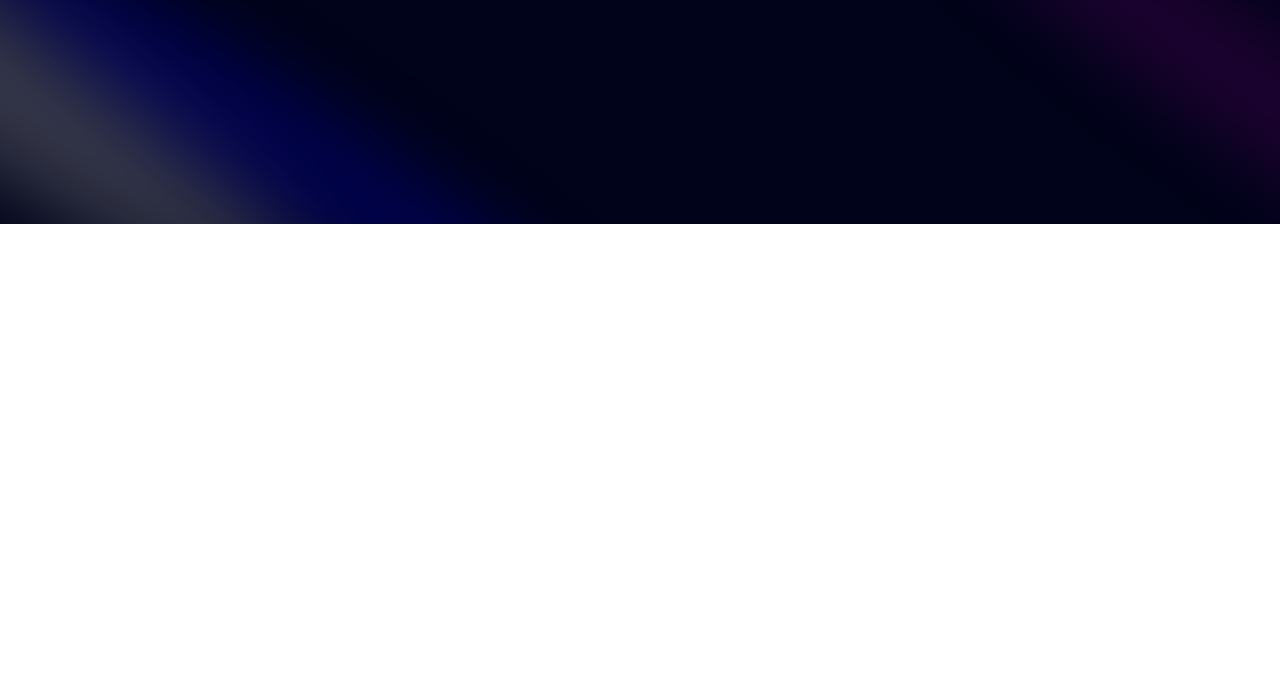
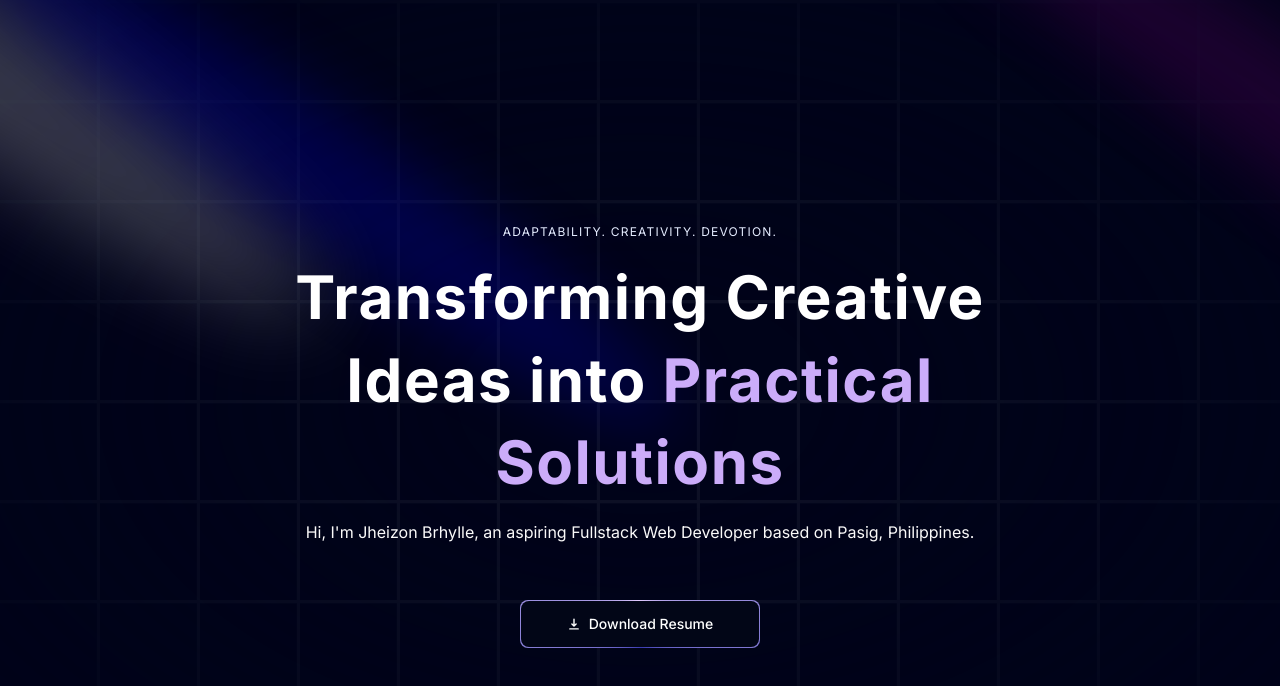
Before and after one commit to Brhylle/gm.dev_pf, a Next.js app: page / in a window 1280 px wide. Shown: the top 686 px of the page. Built offline with nearby package versions, Linux system fonts and the light colour scheme.

Commit message:
Installed next-themes for shad-cn stuffs and react-icons

```diff
--- a/app/layout.tsx
+++ b/app/layout.tsx
@@ -1,6 +1,7 @@
 import type { Metadata } from "next";
 import { Inter } from "next/font/google";
 import "./globals.css";
+import { ThemeProvider } from "@/components/theme-provider";
 
 const inter = Inter({ subsets: ["latin"] });
 
@@ -16,7 +17,16 @@
 }>) {
   return (
     <html lang="en">
-      <body className={inter.className}>{children}</body>
+      <body className={inter.className}>
+        <ThemeProvider
+          attribute="class"
+          defaultTheme="dark"
+          enableSystem
+          disableTransitionOnChange
+        >
+          {children}
+        </ThemeProvider>
+      </body>
     </html>
   );
 }
--- a/app/page.tsx
+++ b/app/page.tsx
@@ -1,10 +1,17 @@
 import Hero from "@/components/Hero";
+import { FloatingNav } from "@/components/ui/FloatingNav";
 import Image from "next/image";
+import { HiHome } from "react-icons/hi";
 
 export default function Home() {
   return (
     <main className="relative bg-black-100 flex justify-center items-center flex-col overflow-hidden mx-auto sm:px-10 px-5">
       <div className="hero-wrapper max-w-7xl w-full">
+        <FloatingNav
+          navItems={[
+            {name: 'Home', link: '/', icon: <HiHome />}
+          ]}
+        />
         <Hero/>
       </div>
     </main>
--- a/components/Hero.tsx
+++ b/components/Hero.tsx
@@ -1,14 +1,46 @@
+import MagicButton from './ui/MagicButton'
 import { Spotlight } from './ui/Spotlight'
+import { TextGenerateEffect } from './ui/TextGenerateEffect'
+import { HiDownload } from "react-icons/hi"
 
 const Hero = () => {
   return (
-    <div className="pb-20 pt-36">
+    <div className="background-wrapper pb-20 pt-36">
           <div className="spotlight-wrapper">
               <Spotlight className='-top-40 -left-10 md:-left-32 md:-top-20 h-screen' fill='white'/>
               <Spotlight className='top-10 left-full h-[80vh] w-[50vw]' fill='purple' />
               <Spotlight className='top-28 left-80 h-[80vh] w-[50vw]' fill='blue' />
 
           </div>
+          {/* The grid background */}
+              <div className="h-screen w-full dark:bg-black-100 bg-white  dark:bg-grid-white/[0.05] bg-grid-black/[0.2] flex items-center justify-center absolute top-0 left-0 ">
+                {/* Radial gradient for the container to give a faded look */}
+              <div className="absolute pointer-events-none inset-0 flex items-center justify-center dark:bg-black-100 bg-white [mask-image:radial-gradient(ellipse_at_center,transparent_20%,black)]"></div>
+          </div>
+          <div className="flex justify-center relative my-20 z-20">
+              <div className="max-w-[89vw md:max-w-2xl lg:max-w-[60vw] flex flex-col items-center justify-center">
+                  <h2 className="uppercase tracking-widest text-xs text-center text-blue-100 max-w-80">
+                      Adaptability. Creativity. Devotion.
+                  </h2>
+
+                  <TextGenerateEffect
+                      className='text-center text-[40px] md:text-5xl lg:text-6xl'
+                      words='Transforming Creative Ideas into Practical Solutions'
+                  />
+
+                  <p className="text-center mb-4">
+                      Hi, I&apos;m Jheizon Brhylle, an aspiring Fullstack Web Developer based on Pasig, Philippines.
+                  </p>
+
+                  <a href='#projects'>
+                      <MagicButton
+                          title="Download Resume"
+                          icon={<HiDownload />}
+                          position='left'
+                      />
+                  </a>
+              </div>
+          </div>
     </div>
   )
 }
--- /dev/null
+++ b/components/theme-provider.tsx
@@ -0,0 +1,11 @@
+"use client"
+
+import * as React from "react"
+import { ThemeProvider as NextThemesProvider } from "next-themes"
+
+export function ThemeProvider({
+  children,
+  ...props
+}: React.ComponentProps<typeof NextThemesProvider>) {
+  return <NextThemesProvider {...props}>{children}</NextThemesProvider>
+}
--- /dev/null
+++ b/components/ui/FloatingNav.tsx
@@ -0,0 +1,82 @@
+"use client";
+import React, { useState } from "react";
+import {
+  motion,
+  AnimatePresence,
+  useScroll,
+  useMotionValueEvent,
+} from "framer-motion";
+import { cn } from "@/lib/utils";
+import Link from "next/link";
+
+export const FloatingNav = ({
+  navItems,
+  className,
+}: {
+  navItems: {
+    name: string;
+    link: string;
+    icon?: JSX.Element;
+  }[];
+  className?: string;
+}) => {
+  const { scrollYProgress } = useScroll();
+
+  const [visible, setVisible] = useState(false);
+
+  useMotionValueEvent(scrollYProgress, "change", (current) => {
+    // Check if current is not undefined and is a number
+    if (typeof current === "number") {
+      let direction = current! - scrollYProgress.getPrevious()!;
+
+      if (scrollYProgress.get() < 0.05) {
+        setVisible(false);
+      } else {
+        if (direction < 0) {
+          setVisible(true);
+        } else {
+          setVisible(false);
+        }
+      }
+    }
+  });
+
+  return (
+    <AnimatePresence mode="wait">
+      <motion.div
+        initial={{
+          opacity: 1,
+          y: -100,
+        }}
+        animate={{
+          y: visible ? 0 : -100,
+          opacity: visible ? 1 : 0,
+        }}
+        transition={{
+          duration: 0.2,
+        }}
+        className={cn(
+          "flex max-w-fit  fixed top-10 inset-x-0 mx-auto border border-transparent dark:border-white/[0.2] rounded-full dark:bg-black bg-white shadow-[0px_2px_3px_-1px_rgba(0,0,0,0.1),0px_1px_0px_0px_rgba(25,28,33,0.02),0px_0px_0px_1px_rgba(25,28,33,0.08)] z-[5000] pr-2 pl-8 py-2  items-center justify-center space-x-4",
+          className
+        )}
+      >
+        {navItems.map((navItem: any, idx: number) => (
+          <Link
+            key={`link=${idx}`}
+            href={navItem.link}
+            className={cn(
+              "relative dark:text-neutral-50 items-center flex space-x-1 text-neutral-600 dark:hover:text-neutral-300 hover:text-neutral-500"
+            )}
+          >
+            <span className="block sm:hidden">{navItem.icon}</span>
+            <span className="hidden sm:block text-sm">{navItem.name}</span>
+          </Link>
+        ))}
+        <button className="border text-sm font-medium relative border-neutral-200 dark:border-white/[0.2] text-black dark:text-white px-4 py-2 rounded-full">
+          <span>Login</span>
+          <span className="absolute inset-x-0 w-1/2 mx-auto -bottom-px bg-gradient-to-r from-transparent via-blue-500 to-transparent  h-px" />
+        </button>
+      </motion.div>
+    </AnimatePresence>
+  );
+};
--- /dev/null
+++ b/components/ui/MagicButton.tsx
@@ -0,0 +1,23 @@
+import React from 'react'
+
+const MagicButton = ({
+    title, icon, position, handleClick, otherClasses
+}: {
+    title: string; icon: React.ReactNode, position: string; handleClick?: () => void; otherClasses?: string;
+}) => {
+  return (
+      <button className="relative inline-flex h-12 w-full overflow-hidden rounded-lg p-[1px] focus:outline-none md:w-60 md:mt-10">
+
+          <span className="absolute inset-[-1000%] animate-[spin_2s_linear_infinite] bg-[conic-gradient(from_90deg_at_50%_50%,#E2CBFF_0%,#393BB2_50%,#E2CBFF_100%)]" />
+
+
+          <span className={`inline-flex h-full w-full cursor-pointer items-center justify-center rounded-lg bg-slate-950 px-7 text-sm font-medium text-white backdrop-blur-3xl gap-2 ${otherClasses}`}>
+              {position === 'left' && icon}
+              {title}
+              {position === 'right' && icon}
+          </span>
+      </button>
+  )
+}
+
+export default MagicButton
--- /dev/null
+++ b/components/ui/TextGenerateEffect.tsx
@@ -0,0 +1,63 @@
+"use client";
+import { useEffect } from "react";
+import { motion, stagger, useAnimate } from "framer-motion";
+import { cn } from "@/lib/utils";
+
+export const TextGenerateEffect = ({
+  words,
+  className,
+  filter = true,
+  duration = 0.5,
+}: {
+  words: string;
+  className?: string;
+  filter?: boolean;
+  duration?: number;
+}) => {
+  const [scope, animate] = useAnimate();
+  let wordsArray = words.split(" ");
+  useEffect(() => {
+    animate(
+      "span",
+      {
+        opacity: 1,
+        filter: filter ? "blur(0px)" : "none",
+      },
+      {
+        duration: duration ? duration : 1,
+        delay: stagger(0.2),
+      }
+    );
+  }, [scope.current]);
+
+  const renderWords = () => {
+    return (
+      <motion.div ref={scope}>
+        {wordsArray.map((word, idx) => {
+          return (
+            <motion.span
+              key={word + idx}
+              // makes the experiences a purple text while retaining the latter default white
+              className={`${idx > 3 ? 'text-purple' : 'dark:text-white text-black' } opacity-0`}
+              style={{
+                filter: filter ? "blur(10px)" : "none",
+              }}
+            >
+              {word}{" "}
+            </motion.span>
+          );
+        })}
+      </motion.div>
+    );
+  };
+
+  return (
+    <div className={cn("font-bold", className)}>
+      <div className="my-4">
+        <div className=" dark:text-white text-black leading-snug tracking-wide">
+          {renderWords()}
+        </div>
+      </div>
+    </div>
+  );
+};
--- a/package.json
+++ b/package.json
@@ -14,8 +14,10 @@
     "mini-svg-data-uri": "^1.4.4",
     "motion": "^12.4.7",
     "next": "14.2.3",
+    "next-themes": "^0.4.4",
     "react": "^18.3.1",
     "react-dom": "^18.3.1",
+    "react-icons": "^5.5.0",
     "tailwind-merge": "^3.0.2",
     "tailwindcss-animate": "^1.0.7"
   },
```
Also changed, not shown: 1 other file (tests, documents, lock files or other folders).
